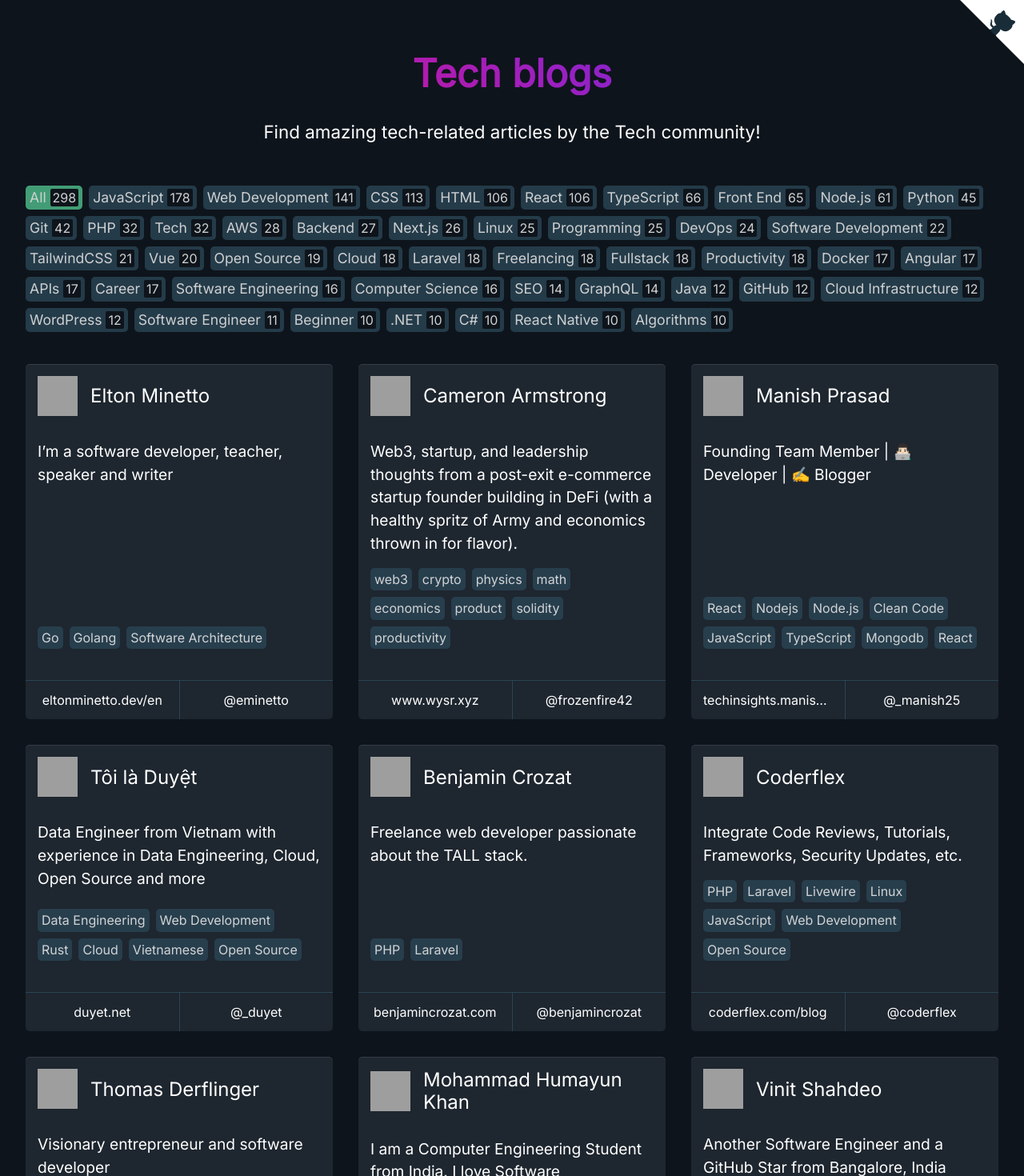
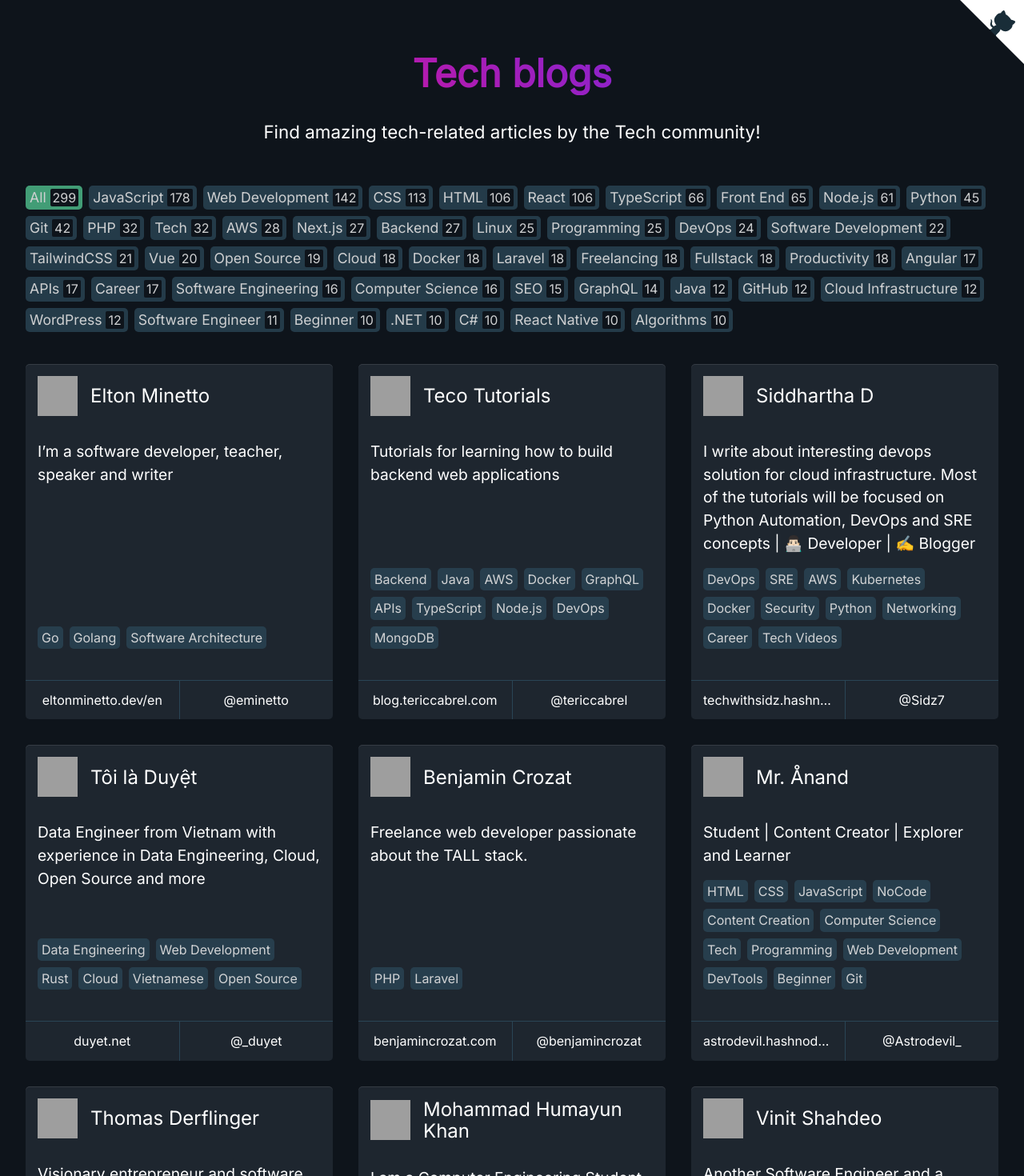
Before and after one commit to markodenic/awesome-tech-blogs, a Nuxt app: page /list in a window 1280 px wide. Shown: the top 1470 px of the page at 80% size. Built offline with nearby package versions, Linux system fonts and the light colour scheme; grey boxes are pictures that could not be loaded.

Commit message:
Add Richard's blog

```diff
--- a/data.js
+++ b/data.js
@@ -2656,6 +2656,22 @@
     ],
   },
   {
+    name: 'Richard Kovacs',
+    description: 'Are you looking for a blog to help you with any of the topics tagged below? Then you are at the right place.',
+    url: 'https://richardkovacs.dev/blog',
+    twitter: '@rchardkovacs',
+    tags: [
+      'Web Development',
+      'Security',
+      'Artificial Intelligence',
+      'Crypto',
+      'Docker',
+      'Next.js',
+      'SEO',
+      'Marketing',
+    ],
+  },
+  {
     name: "Austin Gil",
     description: "Writing about web development and life.",
     url: "https://austingil.com/blog/",
```
